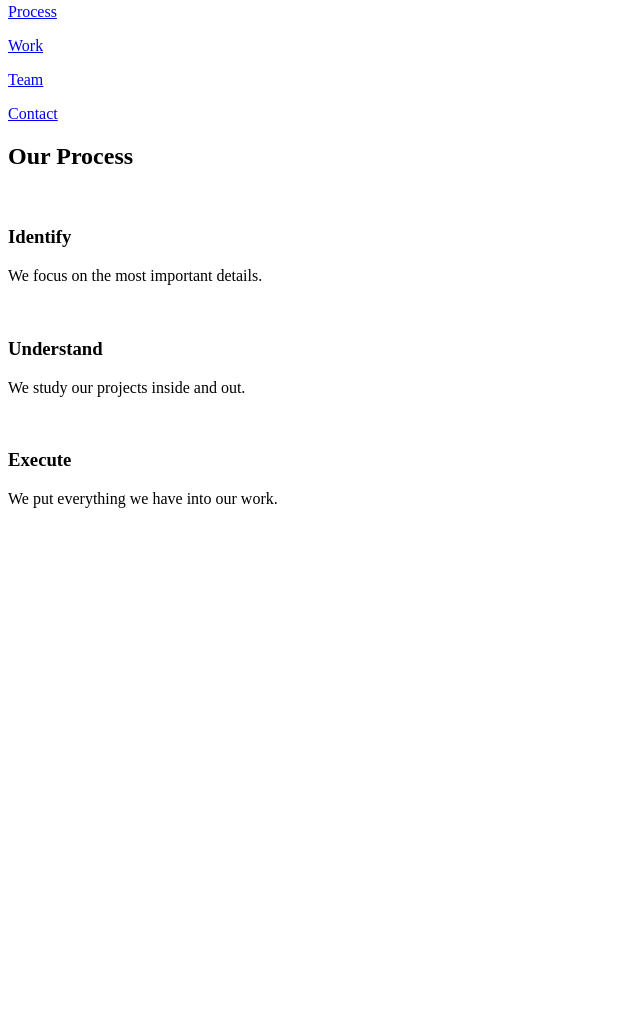
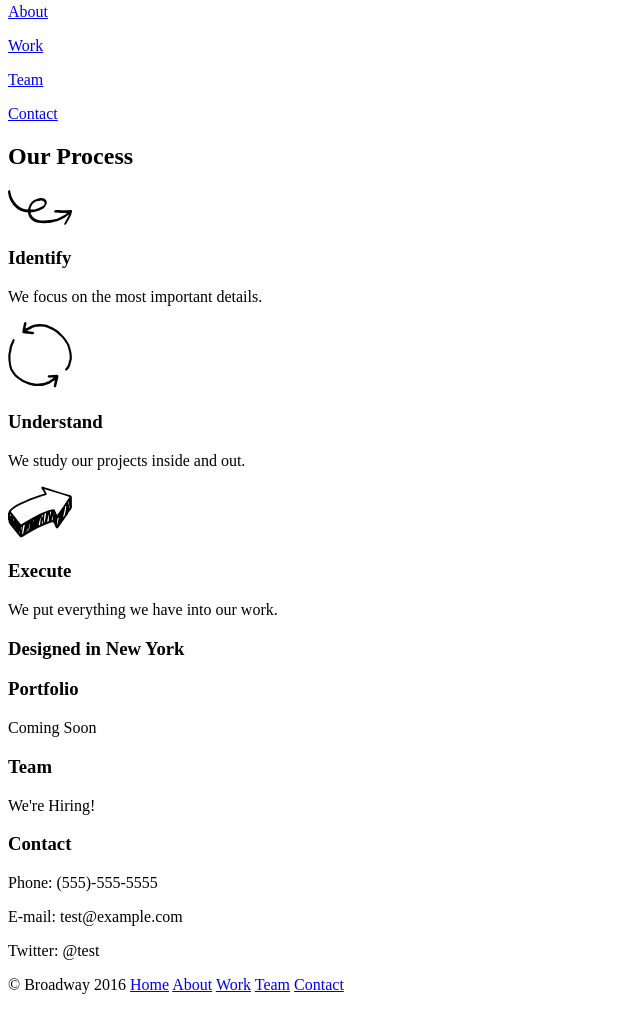
Before and after one commit to olivercgg/Broadway, a plain HTML site: page index.html in a window 1280 px wide. Shown: the part 111-1121 px from the top of the page, without its empty margins (0-640 px from the left). Before the commit the page ends 800 px from the top, so only its background shows below. Drawn offline with Linux system fonts and the light colour scheme.

Commit message:
Add images

```diff
--- a/index.html
+++ b/index.html
@@ -7,26 +7,39 @@
   </head>
   <body>
     <div class="top_banner">
-      <h1>Broadway Design</h1>
+      <h1 id="home">Broadway Design</h1>
       <nav>
-        <p><a href="#">Home</a></p>
-        <p><a href="#">Process</a></p>
-        <p><a href="#">Work</a></p>
-        <p><a href="#">Team</a></p>
-        <p><a href="#">Contact</a></p>
+        <p><a href="#home">Home</a></p>
+        <p><a href="#process">About</a></p>
+        <p><a href="#work">Work</a></p>
+        <p><a href="#team">Team</a></p>
+        <p><a href="#contact">Contact</a></p>
       </nav>
     </div>
-    <div class="bottom">
-      <h2>Our Process</h2>
-      <p><img src="" alt=""></p>
+      <h2 id="process">Our Process</h2>
+      <p><img src="./resources/images/identify.svg" alt=""></p>
       <h3>Identify</h3>
       <p>We focus on the most important details.</p>
-      <p><img src="" alt=""></p>
+      <p><img src="./resources/images/understand.svg" alt=""></p>
       <h3>Understand</h3>
       <p>We study our projects inside and out.</p>
-      <p><img src="" alt=""></p>
+      <p><img src="./resources/images/execute.svg" alt=""></p>
       <h3>Execute</h3>
       <p>We put everything we have into our work.</p>
-    </div>
+      <h3 class="bottom_banner">Designed in New York<h3>
+      <h3 id="work">Portfolio</h3>
+      <p>Coming Soon</p>
+      <h3 id="team">Team</h3>
+      <p>We're Hiring!</p>
+      <h3 id="contact">Contact</h3>
+      <p>Phone: (555)-555-5555</p>
+      <p>E-mail: test@example.com</p>
+      <p>Twitter: @test</p>
+      <p id="copyright">&#169; Broadway 2016
+        <a href="#home">Home</a>
+        <a href="#process">About</a>
+        <a href="#work">Work</a>
+        <a href="#team">Team</a>
+        <a href="#contact">Contact</a></p>
   </body>
 </html>
```
